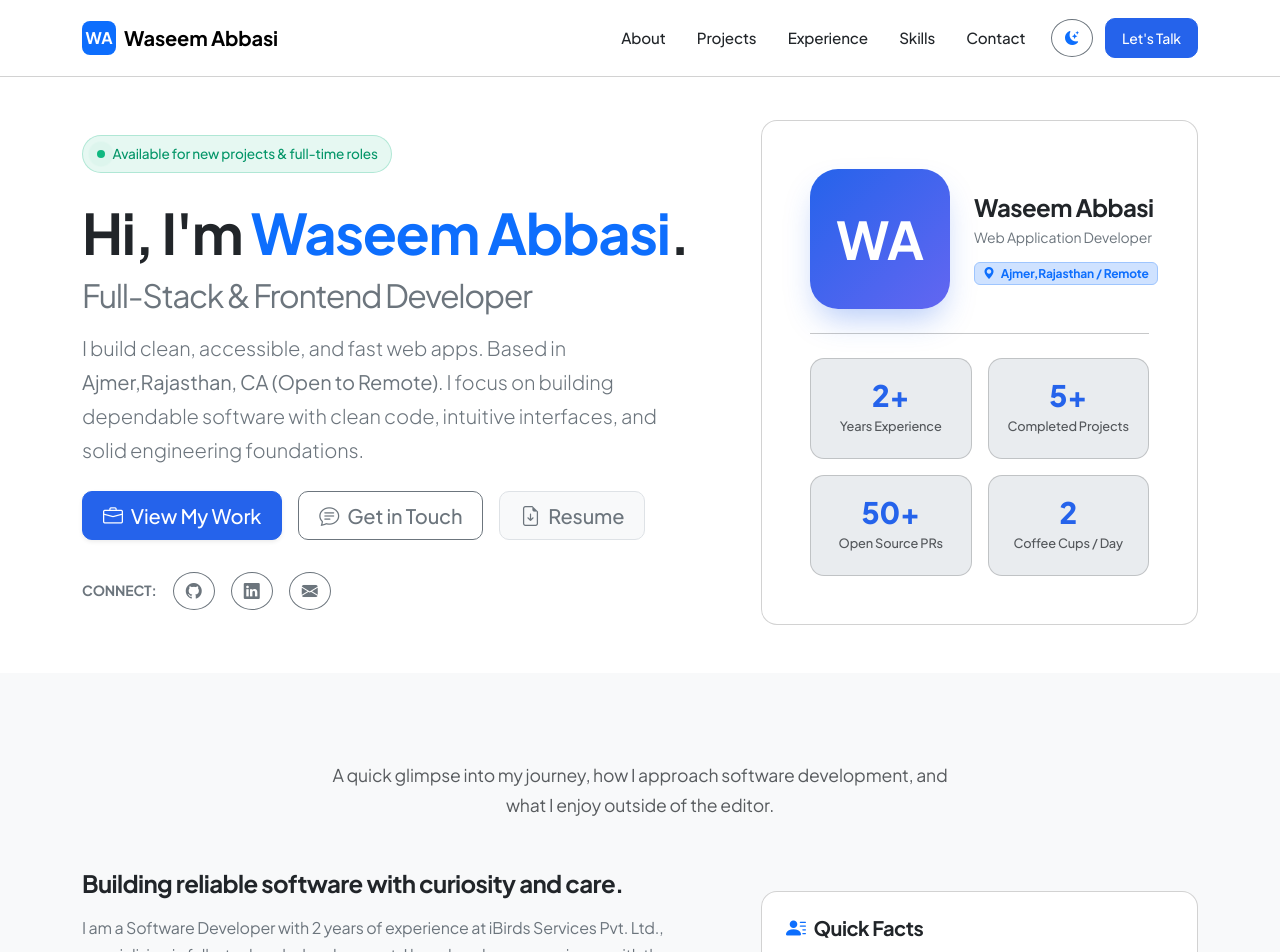
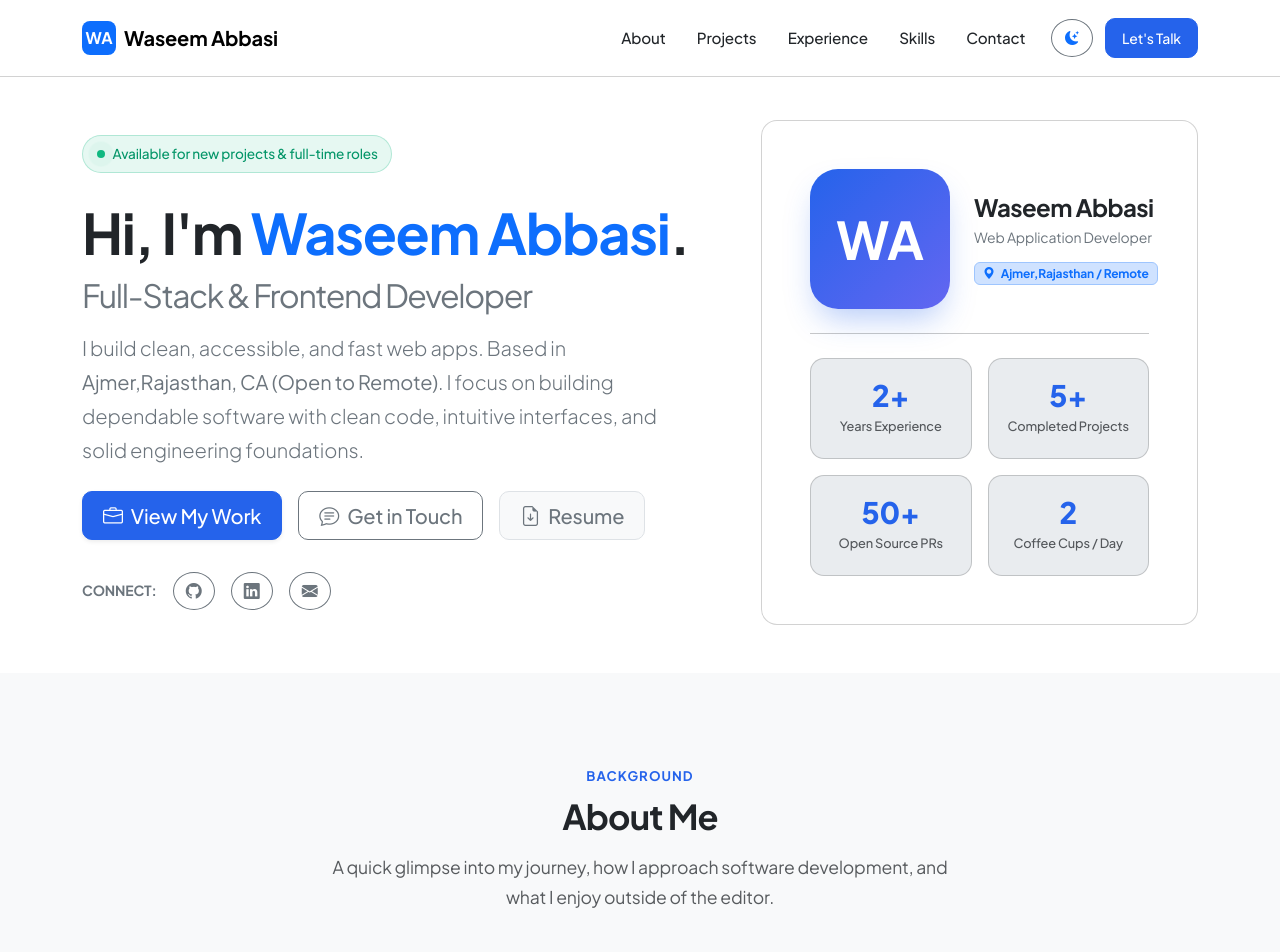
Before and after one commit to waseem-abbasi/myPortfolio, a React (Vite) app: page / in a window 1280 px wide. Shown: the top 952 px of the page. Built offline with nearby package versions, Linux system fonts and the light colour scheme; no server answers.

Commit message:
chenges success

```diff
--- a/src/components/About.jsx
+++ b/src/components/About.jsx
@@ -6,6 +6,8 @@
       <div className="container">
         {/* Section Header */}
         <div className="text-center mb-5">
+          <span className="section-label">Background</span>
+          <h2 className="section-title">About Me</h2>
           <p className="section-subtitle">
             A quick glimpse into my journey, how I approach software development, and what I enjoy outside of the editor.
           </p>
```
